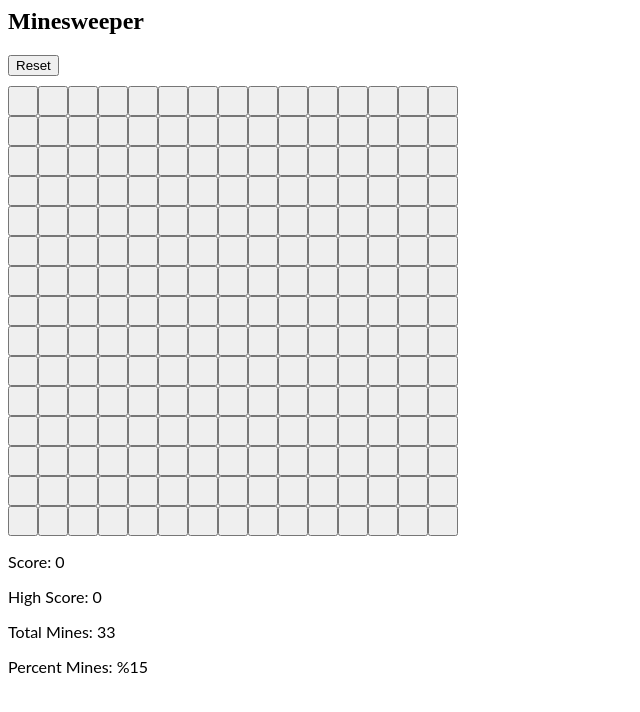
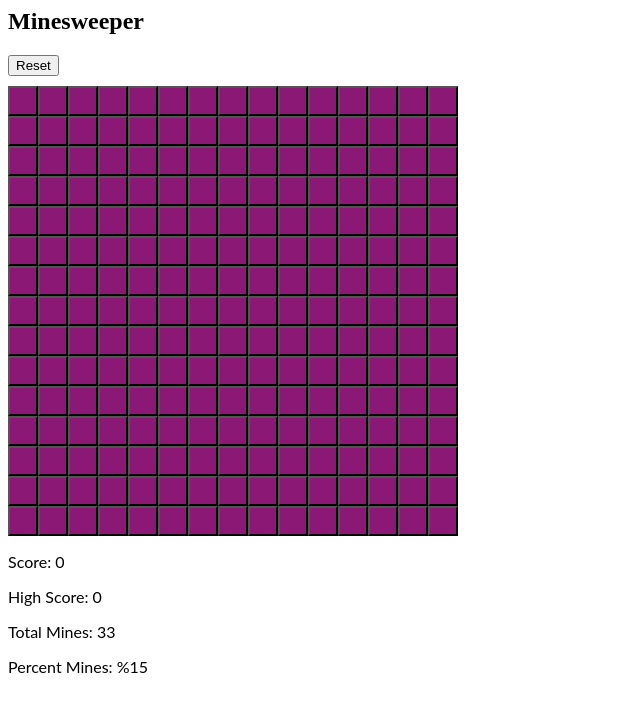
Before and after one commit to jhumfreez/MineSweeper, an Angular app: page / in a window 1280 px wide. Shown: the top 712 px of the page, without its empty margins (0-640 px from the left). Built offline with nearby package versions, Linux system fonts and the light colour scheme.

Commit message:
refactoring styles

```diff
--- a/src/app/app.component.css
+++ b/src/app/app.component.css
@@ -3,14 +3,12 @@
 }
 
 .btn_tile--row {
-  --size: 30px;
-  height: var(--size);
+  height: var(--tile-size);
 }
 
 .btn_tile {
-  --size: 30px;
-  height: var(--size);
-  width: var(--size);
+  height: var(--tile-size);
+  width: var(--tile-size);
   contain: content;
 }
 
@@ -30,11 +28,18 @@
   display: block;
 }
 
-.mode_btn--boom {
-  background-color: rgb(247, 74, 74);
-  color: white;
+.btn_tile--default {
+  background-color: var(--bgc-default);
 }
 
-.mode_btn--flag {
-  background-color: rgb(65, 190, 16);
+.btn_tile--flagged {
+  background-color: var(--bgc-flagged);
 }
+
+.btn_tile--revealed {
+  background-color: var(--bgc-revealed);
+}
+
+.btn_tile--boom {
+  background-color: var(--bgc-boom);
+}
--- a/src/app/app.component.html
+++ b/src/app/app.component.html
@@ -5,6 +5,7 @@
     *ngFor="let tile of row; index as j"
     [disabled]="tile.disabled"
     class="btn_tile"
+    [ngClass]="tile.styleClass"
     (onEngageTile)="selectTile($event)"
     appModeToggle
     [position]="tile.location"
@@ -18,16 +19,6 @@
   </button>
 </div>
 
-<!-- <button
-  [ngClass]="{
-    'mode_btn--flag': flagInputMode,
-    'mode_btn--boom': !flagInputMode
-  }"
-  (click)="toggleInputMode()"
->
-  Input Mode: {{ flagInputMode ? 'F' : 'X' }}
-</button> -->
-
 <p>Score: {{ board.score }}</p>
 <p>High Score: {{ highScore }}</p>
 <p>Total Mines: {{ board.realMineCount }}</p>
--- a/src/app/game.model.ts
+++ b/src/app/game.model.ts
@@ -22,6 +22,8 @@
   disabled: boolean;
   neighbors: neighbors<Tile>;
   location: Point;
+  /** CSS class applied to tile */
+  styleClass: string;
   disable(): void;
   reveal(): void;
   setMine(): void;
@@ -29,7 +31,14 @@
 }
 
 export class Tile implements Tile {
-  displayMap: Map<TileState, unknown>;
+  displayMap: Map<TileState, string>;
+  // TODO: Merge with displayMap
+  classMap = new Map([
+    [TileState.NEUTRAL, 'btn_tile--default'],
+    [TileState.FLAGGED, 'btn_tile--flagged'],
+    [TileState.REVEALED_RISKY, 'btn_tile--revealed'],
+    [TileState.REVEALED_SAFE, 'btn_tile--boom'],
+  ]);
   constructor(public location: Point) {
     this.init();
     this.displayMap = new Map([
@@ -47,6 +56,7 @@
     this.revealed = false;
     this.adjacentMineCount = 0;
     this.disabled = false;
+    this.styleClass = this.classMap.get(TileState.NEUTRAL);
   }
 
   /**
@@ -75,12 +85,16 @@
   }
 
   reveal(): boolean {
+    this.styleClass = this.isMine
+      ? this.classMap.get(TileState.REVEALED_RISKY)
+      : this.classMap.get(TileState.REVEALED_SAFE);
     this.revealed = true;
     this.disabled = true;
     return this.isMine;
   }
 
   toggleFlag() {
+    this.styleClass = this.classMap.get(TileState.FLAGGED);
     this.isFlagged = !this.isFlagged;
   }
 
--- a/src/styles.css
+++ b/src/styles.css
@@ -1 +1,8 @@
 /* Add application styles & imports to this file! */
+:root {
+  --tile-size: 30px;
+  --bgc-default: rgb(139, 24, 116);
+  --bgc-flagged: rgb(183, 19, 117);
+  --bgc-revealed: rgb(247, 149, 64);
+  --bgc-boom: rgb(252, 79, 0);
+}
```
